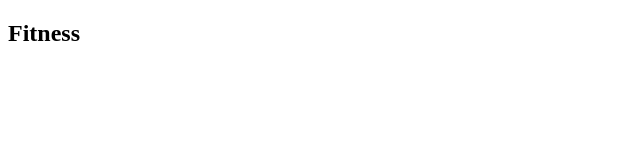
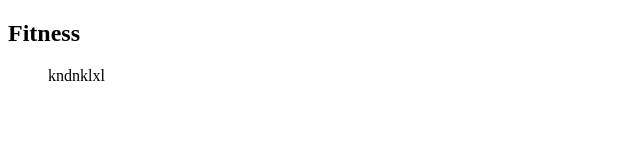
Before and after one commit to hannansyl/assinmant-tow, a plain HTML site: page index.html in a window 1280 px wide. Shown: the full height of the page, 0-640 px from the left. Drawn offline with Linux system fonts and the light colour scheme.

Commit message:
added word

```diff
--- a/index.html
+++ b/index.html
@@ -9,7 +9,7 @@
     <nav>
         <h1>Fitness</h1>
         <ul>
-
+            kndnklxl
         </ul>
     </nav>
 </body>
```
